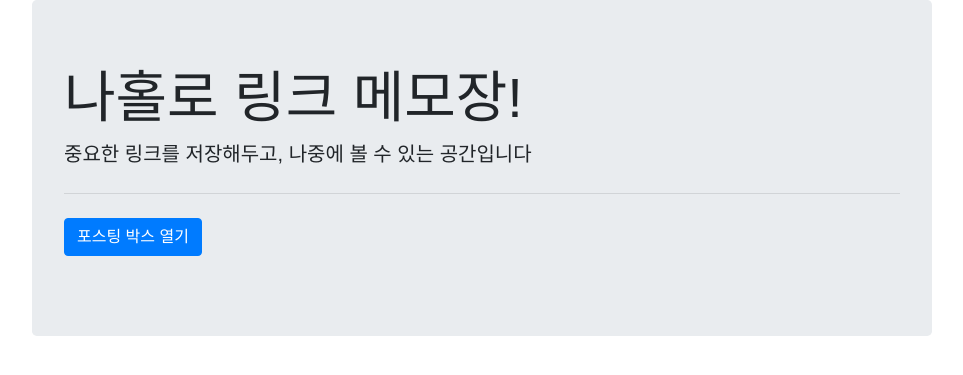
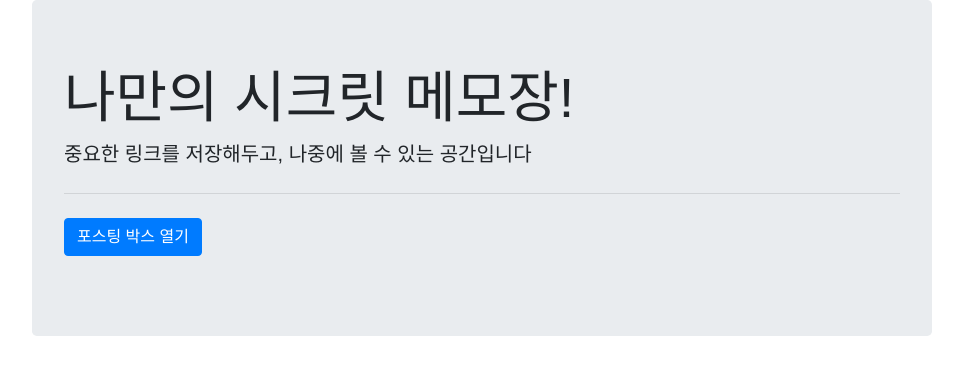
Before and after one commit to imjoo0/docker, a Flask app: page / in a window 1280 px wide. Shown: the top 375 px of the page, without its empty margins (158-1121 px from the left). Run offline with Flask 2, Linux system fonts and the light colour scheme; data that the repository does not hold is empty; some libraries are stand-ins or nearby versions; some web fonts are replaced.

Commit message:
docker network

```diff
--- a/app.py
+++ b/app.py
@@ -7,7 +7,7 @@ from bs4 import BeautifulSoup
 
 from pymongo import MongoClient
 
-client = MongoClient('localhost', 27017)
+client = MongoClient('mongo', 27017) # localhost 를 docker 로 만든 network , mongo 로 사용
 db = client.dbsparta
 
 
--- a/templates/index.html
+++ b/templates/index.html
@@ -20,7 +20,7 @@
         <!-- 구글폰트 -->
         <link href="https://fonts.googleapis.com/css?family=Stylish&display=swap" rel="stylesheet">
 
-        <title>스파르타코딩클럽 | 나만의 시크릿 메모장</title>
+        <title>나만의 시크릿 메모장</title>
 
         <!-- style -->
         <style type="text/css">
@@ -112,7 +112,7 @@
     <body>
         <div class="wrap">
             <div class="jumbotron">
-                <h1 class="display-4">나홀로 링크 메모장!</h1>
+                <h1 class="display-4">나만의 시크릿 메모장!</h1>
                 <p class="lead">중요한 링크를 저장해두고, 나중에 볼 수 있는 공간입니다</p>
                 <hr class="my-4">
                 <p class="lead">
```
